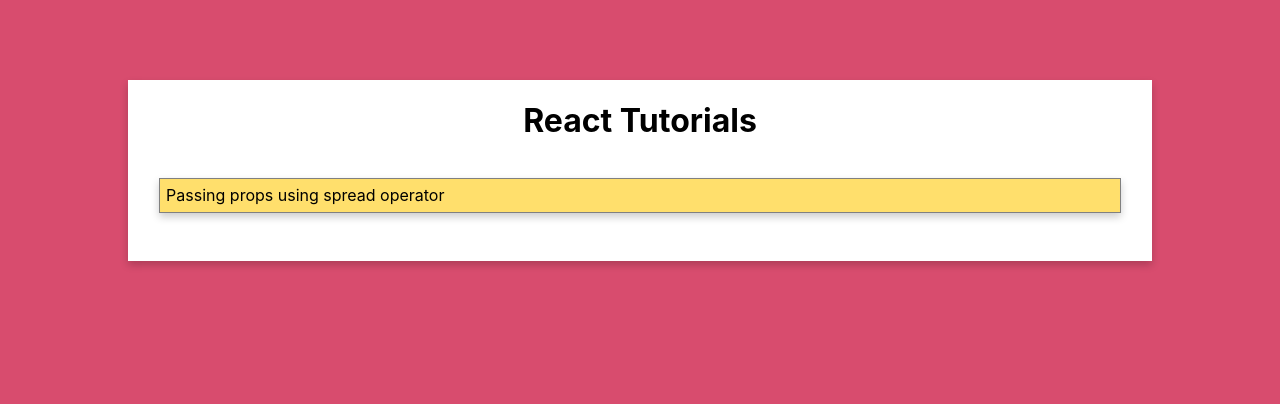
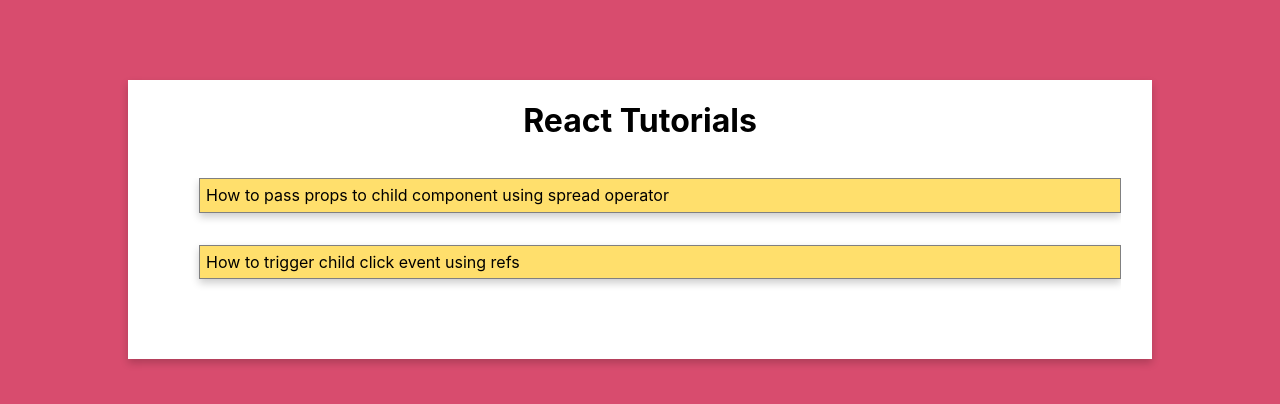
Before and after one commit to vigneshiyergithub/react-tutorials, a React (Create React App) app: page /#/ in a window 1280 px wide. Shown: the top 404 px of the page. Built offline with nearby package versions, Linux system fonts and the light colour scheme.

Commit message:
adding example tutorial link

```diff
--- a/src/components/LandingPage.js
+++ b/src/components/LandingPage.js
@@ -1,18 +1,21 @@
-import React , {useRef} from 'react';
+import React, { useRef } from 'react';
 import { Container, Headline, ContentBody, ItemList, Item, Card, EmptyBlock } from '../styledComponents/Unit1';
 import { Link } from 'react-router-dom';
+import { Tutorials, TutorialMapping } from '../constants/Tutorial-Mapping';
 
 export const LandingPage = (props) => {
     const linkStyle = {
-        textDecoration : 'none',
-        color: 'black'
+        textDecoration: 'none',
+        color: 'black',
+        marginBottom: '0.3rem'
     };
     const linkRef = useRef();
     const itemClick = (e) => {
-        if(linkRef.current) {
+        if (linkRef.current) {
             linkRef.current.click();
         }
-    }
+    };
+    const tutorials = Object.values(Tutorials)
     return <Card width={'80vw'}>
         <Container >
             <Headline>
@@ -20,9 +23,14 @@
             </Headline>
             <ContentBody>
                 <ItemList>
-                    <Item onClick={itemClick}>
-                        <Link ref={linkRef} to={`/tutorial?id=${"props-spread-operator"}`} style={linkStyle}>Passing props using spread operator</Link>
-                    </Item>
+                    {
+                        tutorials.map((tutorialLink, index) => {
+                            const title = TutorialMapping?.[tutorialLink]?.title;
+                            return <Item onClick={itemClick} key={index}>
+                                <Link ref={linkRef} to={`/tutorial?id=${tutorialLink}`} style={linkStyle}>{title}</Link>
+                            </Item>
+                        })
+                    }
                 </ItemList>
             </ContentBody>
             <EmptyBlock />
--- a/src/components/TutorialPage.js
+++ b/src/components/TutorialPage.js
@@ -50,6 +50,7 @@
     }, [id, codeMap]);
     const fileLocationList = tutorialDetails?.fileLocationList;
     const title = tutorialDetails?.title;
+    const link = tutorialDetails?.link;
     return <Card width={'80vw'}>
         <Container>
             <Navbar />
@@ -57,6 +58,9 @@
             <ContentBody>
                 <VideoPlayer src={tutorialDetails?.videoLink} />
             </ContentBody>
+            {
+                link && <Headline><Link to={`/${link}`} >Link to example</Link></Headline>
+            }
             <Headline>Related Files</Headline>
             <WidthComponent width={'80%'}>
                 {
--- a/src/constants/Tutorial-Mapping.js
+++ b/src/constants/Tutorial-Mapping.js
@@ -1,7 +1,11 @@
+export const Tutorials = {
+    PropsSpreadOperator : 'props-spread-operator',
+    ClickChildRef: 'click-child-ref'
+}
 
 export const TutorialMapping = {
-    'props-spread-operator' : {
-        link : 'props-spread-operator',
+    [`${Tutorials.PropsSpreadOperator}`] : {
+        link : Tutorials.PropsSpreadOperator,
         title: 'How to pass props to child component using spread operator',
         videoLink : 'https://www.youtube.com/watch?v=MbWS706Xaxk',
         fileLocationList : [
@@ -11,5 +15,16 @@
             'data/props-spread-operator/tabConfig.js',
             'data/props-spread-operator/Tabs.js'
         ]
+    },
+    [`${Tutorials.ClickChildRef}`] : {
+        title: 'How to trigger child click event using refs',
+        videoLink : 'https://www.youtube.com/watch?v=MbWS706Xaxk',
+        fileLocationList : [
+            'data/props-spread-operator/PersonDataDisplay.js',
+            'data/props-spread-operator/PropsSpreadOperator.js',
+            'data/props-spread-operator/PropsSpreadOperatorExampleComponents.js',
+            'data/props-spread-operator/tabConfig.js',
+            'data/props-spread-operator/Tabs.js'
+        ]
     }
-}
+};
--- a/src/styledComponents/Unit1.js
+++ b/src/styledComponents/Unit1.js
@@ -38,19 +38,19 @@
 `
 
 export const Item = styled.li`
-    width: 100%;
+    background-color: #FFDF6C;
+    box-shadow: 0 4px 8px 0 rgba(0,0,0,0.2);
+    border: 1px solid gray;
+    padding: 0.4rem;
+    margin-bottom: 2rem;
 `;
 
 export const ItemList = styled.ul`
     list-style-type: none;
-    border: 1px solid gray;
-    padding: 0.4rem;
     width: 100%;
     margin-left: 3%;
     margin-right: 3%;
     overflow: auto;
-    background-color: #FFDF6C;
-    box-shadow: 0 4px 8px 0 rgba(0,0,0,0.2);
     cursor: pointer;
 `;
 
```
Also changed, not shown: public/data/click-child-ref/LandingPage.js (added, +31 -0 lines).
